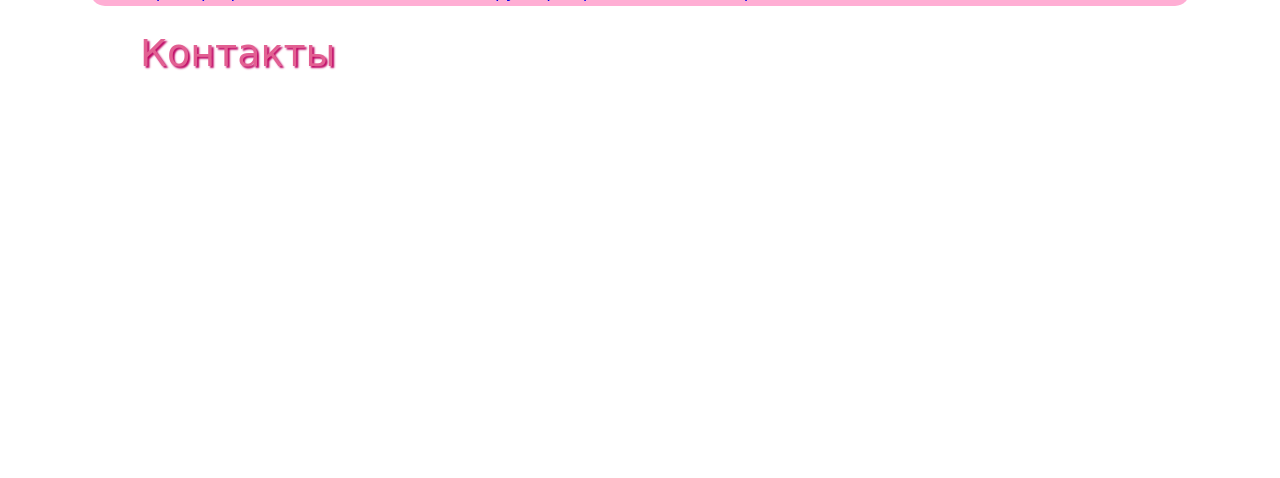
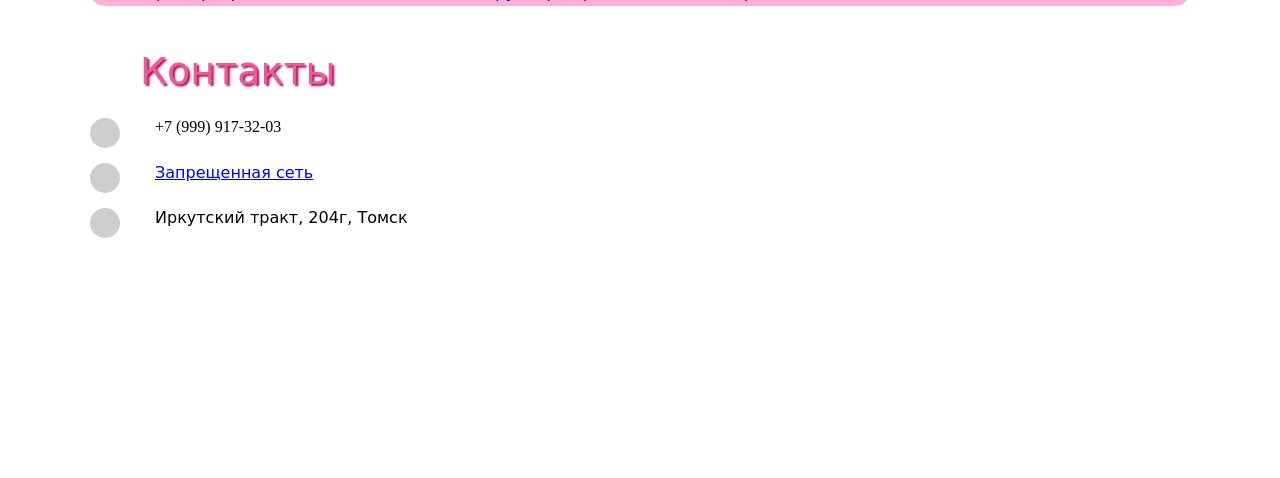
Before and after one commit to Trivium1999/candy, a Django app: page /feedback/contact/ in a window 1280 px wide. Shown: the part 140-618 px from the top of the page. Run offline with Django 4.2, Linux system fonts and the light colour scheme; grey boxes are pictures that could not be loaded.

Commit message:
сделать шаблон контактов со стилями

```diff
--- a/sweetshop/desserts/urls.py
+++ b/sweetshop/desserts/urls.py
@@ -6,7 +6,6 @@ app_name = 'list'
 
 urlpatterns = [
     path('', Index.as_view(), name='index'), # виды десертов с подписями и фотографиями
-    path('tags/', tags, name='tags'),
     path('examples/<int:id>/', examples, name='example'),
     path('filling/', filling, name='filling')
     # path('create/', CreateWish.as_view(), name='create'),
--- a/sweetshop/static/css/style.css
+++ b/sweetshop/static/css/style.css
@@ -261,15 +252,114 @@ ul.mainmenu li.last {float: right; padding: 0 40px 0 0;}
     box-shadow: 5px 5px 20px #ffaed4;
 }
 
-.example_dessert_card .dessert_card__image-wrapper {
+.example_dessert_card .card_img {
     width: 250px;
     height: 250px;
     margin-bottom: 20px;
 }
-.example_dessert_card .dessert_card__image-wrapper img {
+.example_dessert_card .card_img img {
     width: 100%;
     height: 100%;
     object-fit: cover;
+    cursor: pointer;
+    /* transition: .5s; */
+}
+
+/* .example_dessert_card .dessert_card__image-wrapper:hover img {
+    transform: scale(1.03);
+} */
+
+/* Увеличение картикок */
+
+.pop-up {
+    position: fixed;
+    top: 0;
+    left: 0;
+    width: 100%;
+    height: 100%;
+    background: rgba(226, 216, 216, 0.5);
+    display: none;
+}
+
+.pop-up img {
+    position: absolute;
+    top: 50%;
+    left: 50%;
+    transform: translate(-50%, -50%);
+    border: 5px, solid #fffafd;
+    border-radius: 20px;
+    width: 400px;
+}
+
+.pop-up span {
+    position: fixed;
+    top: 10px;
+    right: 20px;
+    width: 40px;
+    height: 40px;
+    background: #fff;
+    font-size: 50px;
+    font-weight: 900;
+    text-align: center;
+    line-height: 40px;
+    border-radius: 50%;
+    cursor: pointer;
+}
+
+/* Reviews */
+
+.review {
+    display: grid;
+    grid-template-columns: repeat(4, 1fr);
+}
+
+.review_card {
+    margin: 5px;
+    background-color: #fffafd;
+    width: 250px;
+    padding: 10px;
+    border-radius: 20px;
+    box-shadow: 5px 5px 20px #ffaed4;
+}
+
+.card_img {
+    width: 250px;
+    height: 250px;
+    margin-bottom: 20px;
+}
+
+.card_img img {
+    width: 100%;
+    height: 100%;
+    object-fit: cover;
+    cursor: pointer;
+}
+
+/* Contact */
+
+.contact_grid {
+    display: grid;
+    grid-template-columns: 50px auto;
+    grid-gap: 15px;
+    padding-top: 10px;
+}
+
+.contact {
+    top: 10px;
+    right: 20px;
+    width: 30px;
+    height: 30px;
+}
+
+.contact_text {
+    font-size: 16px;
+    font-family: Comic Sans MS, Tahoma, Arial;
+}
+
+.contact img {
+    opacity: 50%;
+    width: 100%;
+    height: 100%;
 }
 
 /* Пагинация */
--- a/sweetshop/templates/feedback/contact.html
+++ b/sweetshop/templates/feedback/contact.html
@@ -1,7 +1,28 @@
 {% extends 'base.html' %}
 
 {% block content %}
-
+<br>
 <div class="title_details">{{title}}</div>
 
+<div class="contact_grid">
+
+    <div class="contact">
+        <img src="/static/img/phone.png" alt="Контакт">
+    </div>
+    <span>+7 (999) 917-32-03</span>
+
+
+    <div class="contact">
+        <img src="/static/img/insta.png" alt="Контакт">
+    </div>
+    <a class="contact_text" href="https://instagram.com/missis_vanilka?utm_medium=copy_link">Запрещенная сеть</a>
+
+
+    <div class="contact">
+        <img src="/static/img/map.png" alt="Контакт">
+    </div>
+
+    <div class="contact_text">Иркутский тракт, 204г, Томск</div>
+
+</div>
 {% endblock %}
--- a/sweetshop/templates/includes/header.html
+++ b/sweetshop/templates/includes/header.html
@@ -9,10 +9,6 @@
             <li><a href="{% url 'feedback:reviews' %}">Отзывы</a></li>
             <li><a href="{% url 'feedback:about' %}">Обо мне</a></li>
             <li><a href="{% url 'feedback:contact' %}">Контакты</a></li>
-          {% if request.user.is_authenticated %}
-            <li><a href="{% url 'desserts:tags' %}">Теги</a></li>
-          {% endif %}
   </ul>
 </div>
 {% endblock mainmenu %}
-          <!-- <div class="clear"></div> -->
```
Also changed, not shown: other parts of sweetshop/static/css/style.css (+12 -21 lines), sweetshop/desserts/models.py (+9 -7 lines), sweetshop/desserts/views.py (+3 -9 lines), sweetshop/templates/desserts/index.html (+1 -62 lines).
